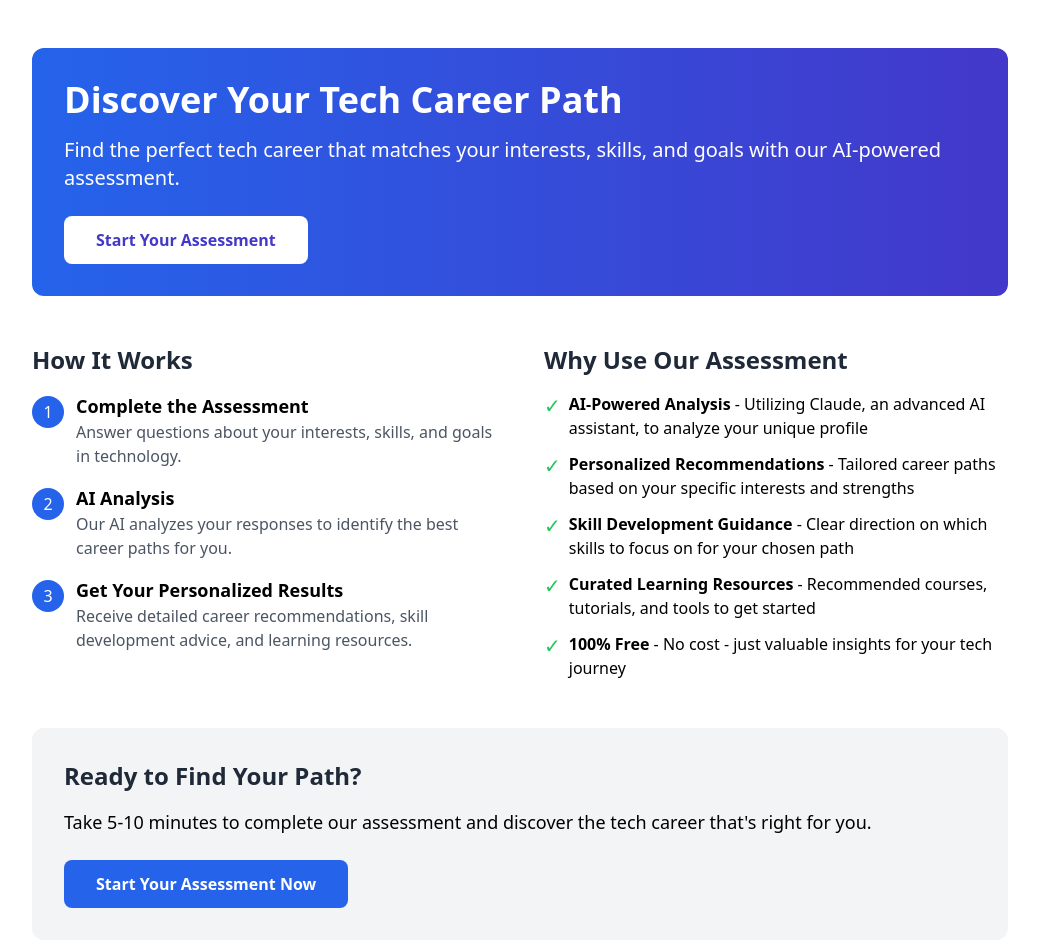
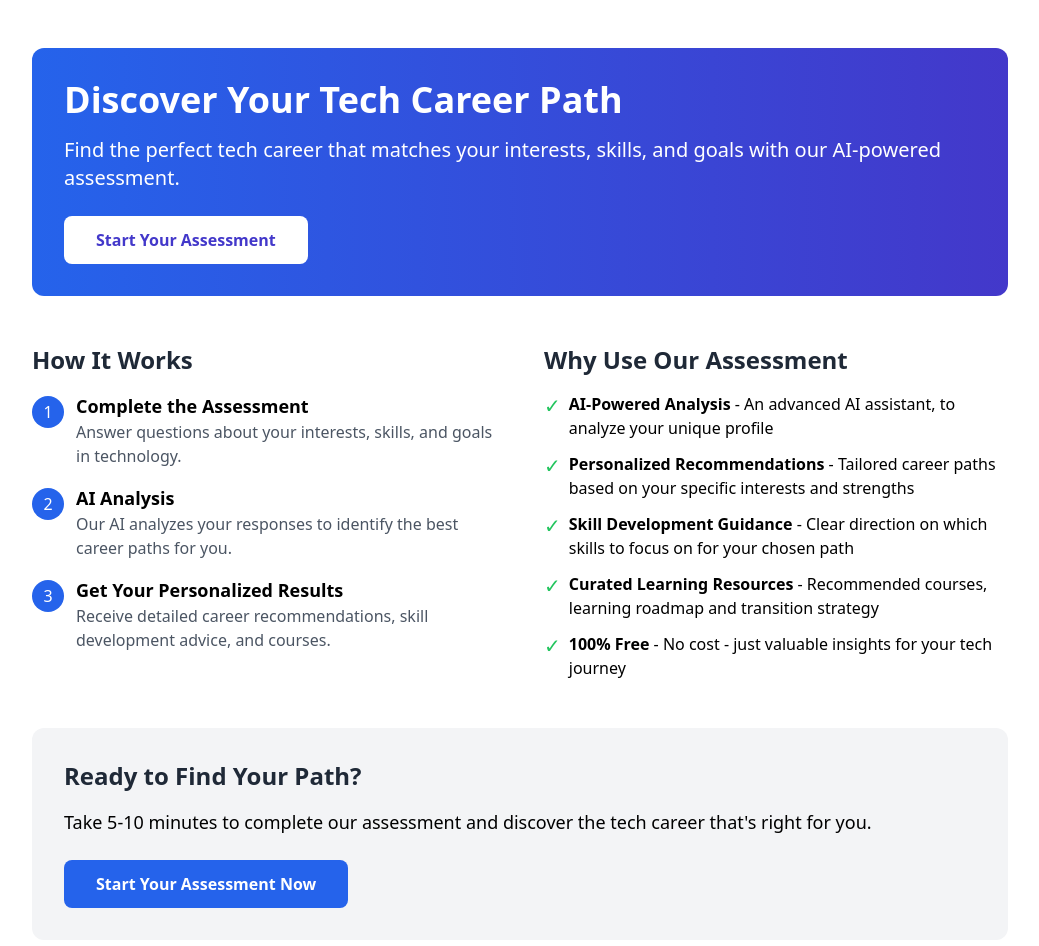
Before and after one commit to techtalentscity/tech-career-analyzer, a React (Create React App) app: page /career in a window 1280 px wide. Shown: the top 946 px of the page, without its empty margins (120-1159 px from the left). Built offline with nearby package versions, Linux system fonts and the light colour scheme.

Commit message:
Update CareerHome.jsx

```diff
--- a/src/Pages/career/CareerHome.jsx
+++ b/src/Pages/career/CareerHome.jsx
@@ -46,7 +46,7 @@ const CareerHome = () => {
               <div className="bg-blue-600 text-white rounded-full w-8 h-8 flex items-center justify-center mr-3 flex-shrink-0 mt-1">3</div>
               <div>
                 <p className="font-semibold text-lg">Get Your Personalized Results</p>
-                <p className="text-gray-600">Receive detailed career recommendations, skill development advice, and learning resources.</p>
+                <p className="text-gray-600">Receive detailed career recommendations, skill development advice, and courses.</p>
               </div>
             </li>
           </ol>
@@ -57,7 +57,7 @@ const CareerHome = () => {
           <ul className="space-y-3">
             <li className="flex items-start">
               <span className="text-green-500 mr-2 text-xl">✓</span>
-              <p><span className="font-semibold">AI-Powered Analysis</span> - Utilizing Claude, an advanced AI assistant, to analyze your unique profile</p>
+              <p><span className="font-semibold">AI-Powered Analysis</span> - An advanced AI assistant, to analyze your unique profile</p>
             </li>
             <li className="flex items-start">
               <span className="text-green-500 mr-2 text-xl">✓</span>
@@ -69,7 +69,7 @@ const CareerHome = () => {
             </li>
             <li className="flex items-start">
               <span className="text-green-500 mr-2 text-xl">✓</span>
-              <p><span className="font-semibold">Curated Learning Resources</span> - Recommended courses, tutorials, and tools to get started</p>
+              <p><span className="font-semibold">Curated Learning Resources</span> - Recommended courses, learning roadmap and transition strategy</p>
             </li>
             <li className="flex items-start">
               <span className="text-green-500 mr-2 text-xl">✓</span>
```
